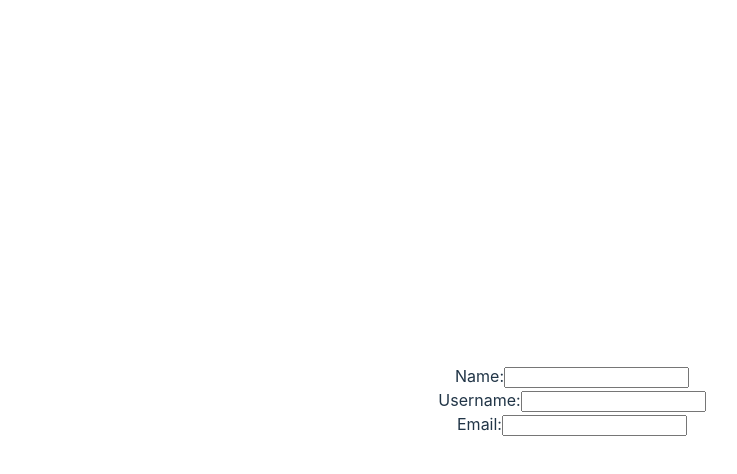
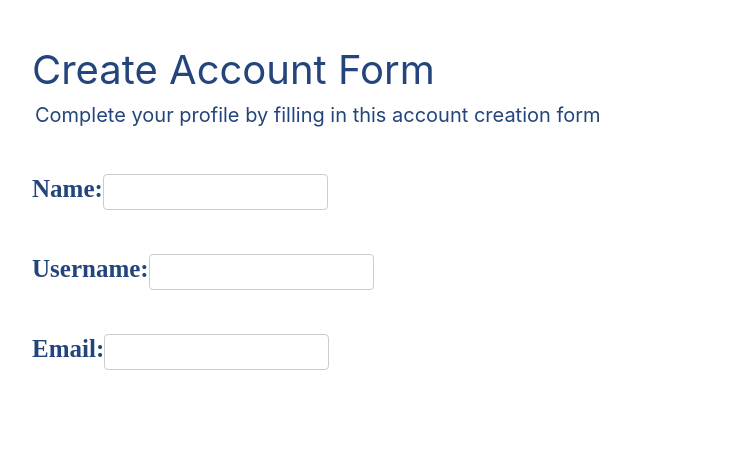
Before and after one commit to Reece-Ausmus/ScheduSmart, a React (Vite) app in the folder schedusmart-frontend/: page /createaccount in a window 1280 px wide. Shown: the top 474 px of the page, without its empty margins (68-805 px from the left). Built offline with nearby package versions, Linux system fonts and the light colour scheme.

Commit message:
build create account page

```diff
--- a/schedusmart-frontend/src/pages/Createaccount.css
+++ b/schedusmart-frontend/src/pages/Createaccount.css
@@ -0,0 +1,56 @@
+.headers{
+    text-align: left;
+    font-size: 40px;
+    color:#24457b;
+    position:absolute;
+    top: 0px;
+    left: 100px;
+}
+
+.sub-headers{
+    text-align: left;
+    font-size: 20px;
+    color:#24457b;
+    position:absolute;
+    top: 80px;
+    left: 103px;
+}
+
+.group-form{
+    padding-top: 20px;
+}
+
+.group-form label {
+    margin-bottom: 8px;
+    color:#24457b;
+    font-size: 25px;
+    font-family: "Quicksand";
+    font-weight: bold;
+    font-style: normal;
+  }
+
+  .group-form input {
+    /* width: 100%; */
+    padding: 8px;
+    border: 1px solid #ccc;
+    border-radius: 4px;
+    font-size: 16px;
+  }
+
+  .name-form {
+    position:absolute;
+    top: 150px;
+    left: 100px;
+  }
+
+  .username-form {
+    position:absolute;
+    top: 230px;
+    left: 100px;
+  }
+
+  .email-form {
+    position:absolute;
+    top: 310px;
+    left: 100px;
+  }
--- a/schedusmart-frontend/src/pages/Createaccount.jsx
+++ b/schedusmart-frontend/src/pages/Createaccount.jsx
@@ -8,9 +8,13 @@ export default function Createaccount() {
 
     return (
         <div>
-            <div className='headers'>
+            <div className="headers" >
+                <p> Create Account Form </p>
             </div>
-            <div className="group-form">
+            <div className="sub-headers">
+                <p> Complete your profile by filling in this account creation form </p>
+            </div>
+            <div className="group-form name-form">
                 <label htmlFor="name">Name:</label>
                 <input
                     type="text"
@@ -19,7 +23,7 @@ export default function Createaccount() {
                     onChange={(e) => setName(e.target.value)}
                 />
             </div>
-            <div className="group-form">
+            <div className="group-form username-form">
                 <label htmlFor="username">Username:</label>
                 <input
                     type="text"
@@ -28,7 +32,7 @@ export default function Createaccount() {
                     onChange={(e) => setUsername(e.target.value)}
                 />
             </div>
-            <div className="group-form">
+            <div className="group-form email-form">
                 <label htmlFor="email">Email:</label>
                 <input
                     type="email"
```
